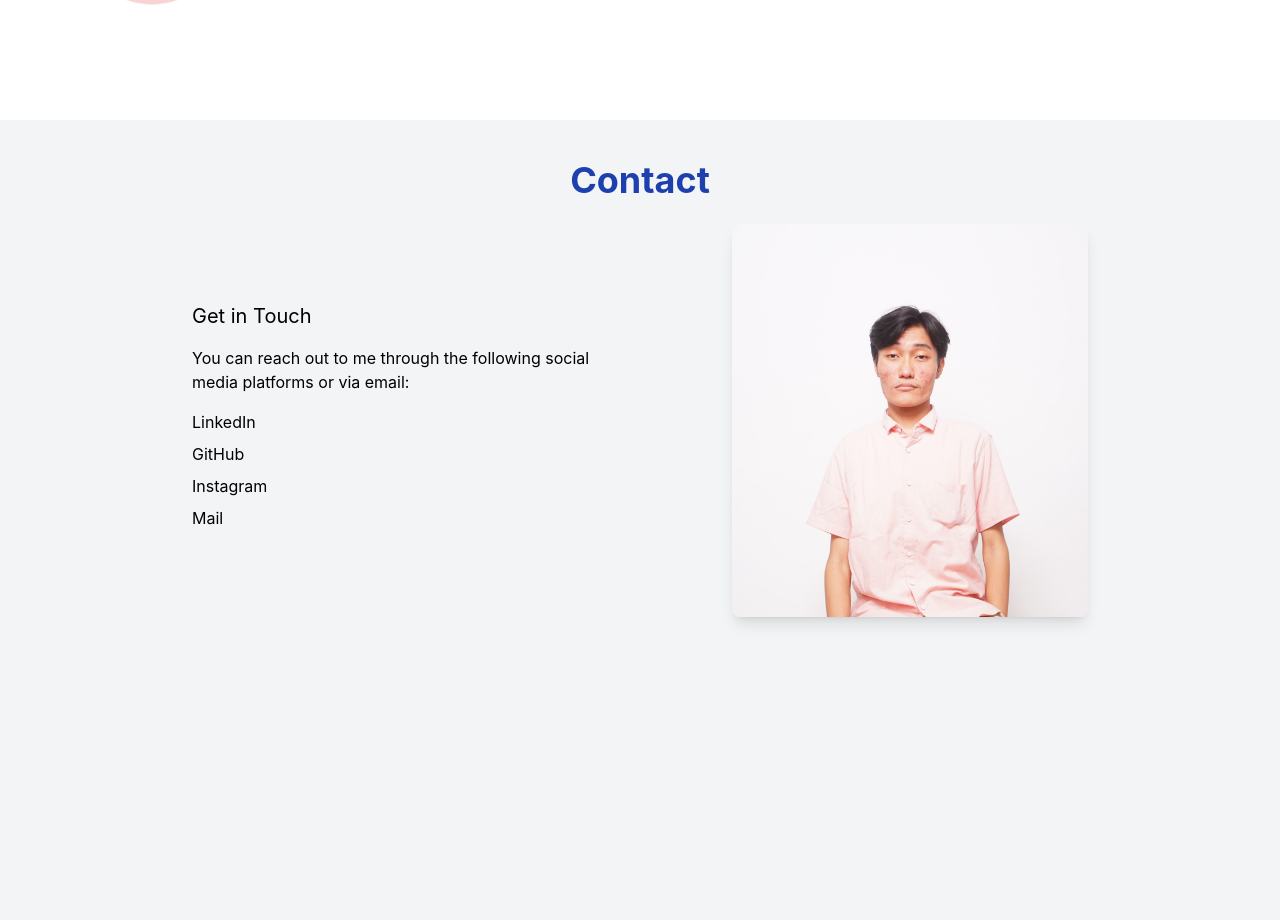
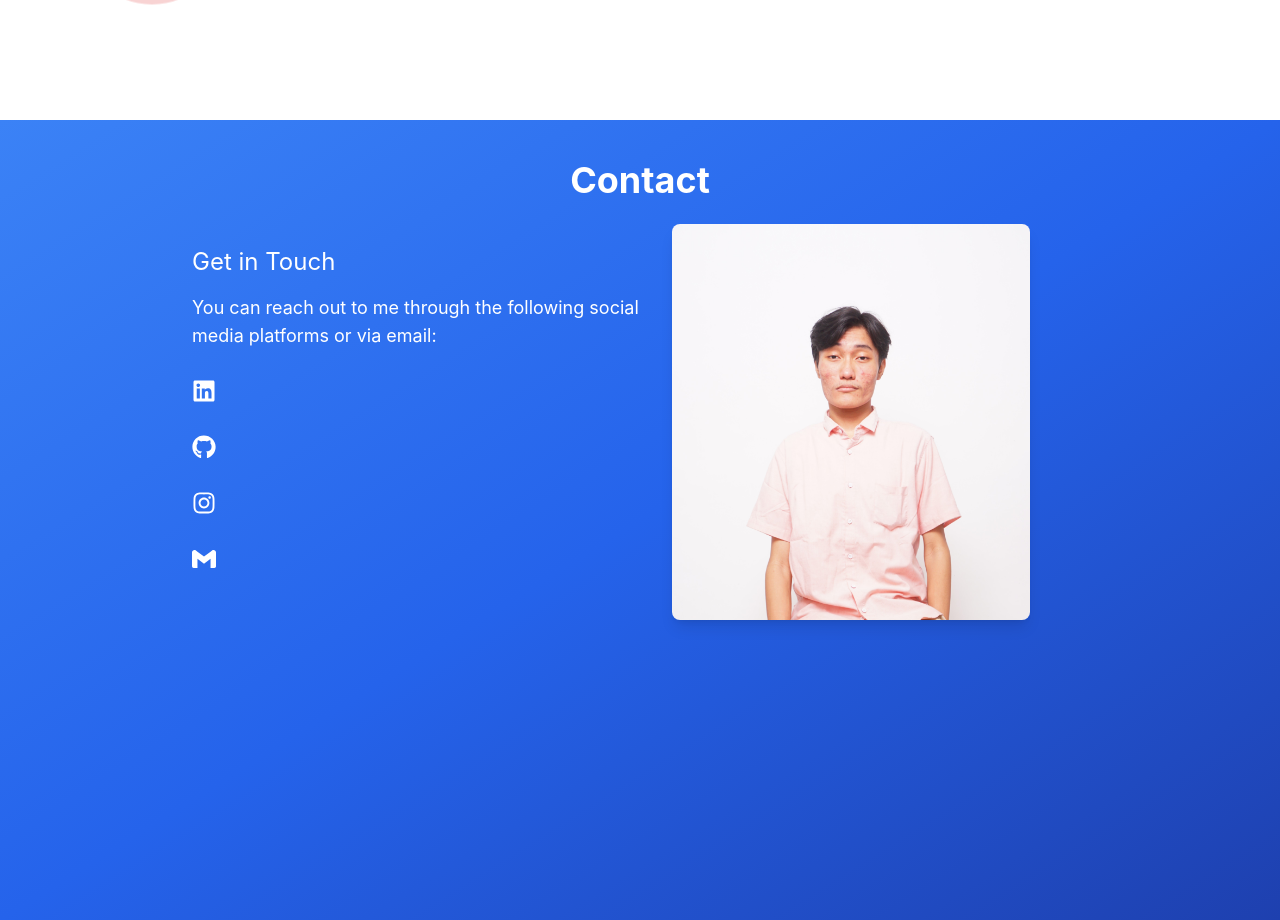
Before and after one commit to ARIMA71/My-Porto, a React (Create React App) app: page / in a window 1280 px wide. Shown: the part 2280-3200 px from the top of the page. Built offline with nearby package versions, Linux system fonts and the light colour scheme.

Commit message:
make some improvement at contact

```diff
--- a/package.json
+++ b/package.json
@@ -6,6 +6,7 @@
     "cra-template": "1.2.0",
     "react": "^18.3.1",
     "react-dom": "^18.3.1",
+    "react-icons": "^5.4.0",
     "react-scripts": "5.0.1",
     "web-vitals": "^4.2.4"
   },
@@ -17,9 +18,7 @@
     "predeploy": "npm run build",
     "deploy": "gh-pages -d build"
   },
-
   "homepage": "http://ARIMA71.github.io/My-Porto",
-
   "eslintConfig": {
     "extends": [
       "react-app",
--- a/src/components/contact.js
+++ b/src/components/contact.js
@@ -1,22 +1,42 @@
 import React from 'react';
+import { FaLinkedin } from "react-icons/fa";
+import { FaGithub } from "react-icons/fa";
+import { FaInstagram } from "react-icons/fa";
+import { SiGmail } from "react-icons/si";
 import contactImage from '../assets/port.JPG';
 
 const Contact = () => {
   return (
-    <section id="contact" className="text-black min-h-screen bg-gray-100 py-10 flex flex-col items-center">
-      <h2 className="text-4xl font-bold text-center mb-6 text-blue-800">Contact</h2>
+    <section id="contact" className="text-white min-h-screen bg-gradient-to-br from-blue-500 via-blue-600 to-blue-800 py-10 flex flex-col items-center">
+      <h2 className="text-4xl font-bold text-center mb-6">Contact</h2>
       <div className="w-full max-w-4xl flex flex-col md:flex-row items-center">
         <div className="w-full md:w-1/2 mb-8 md:mb-0 md:mr-8 text-center md:text-left">
-          <h3 className="text-xl mb-4">Get in Touch</h3>
-          <p className="mb-4">You can reach out to me through the following social media platforms or via email:</p>
-          <ul className="list-none text-black">
-            <li className="mb-2"><a href="https://www.linkedin.com/in/abel-bima-26a82a25b/" className="hover:text-blue-700" target="_blank" rel="noopener noreferrer">LinkedIn</a></li>
-            <li className="mb-2"><a href="https://github.com/ARIMA71" className="hover:text-blue-700" target="_blank" rel="noopener noreferrer">GitHub</a></li>
-            <li className="mb-2"><a href="https://instagram.com/abel_bima" className="hover:text-blue-700" target="_blank" rel="noopener noreferrer">Instagram</a></li>
-            <li className="mb-2"><a href="mailto:abelbima4713@gmail.com" className="hover:text-blue-700" target="_blank" rel="noopener noreferrer">Mail</a></li>
+          <h3 className="text-2xl mb-4">Get in Touch</h3>
+          <p className="mb-6 text-lg">You can reach out to me through the following social media platforms or via email:</p>
+          <ul className="list-none">
+            <li className="mb-6 text-2xl">
+              <a href="https://www.linkedin.com/in/abel-bima-26a82a25b/" className="hover:text-blue-400" target="_blank" rel="noopener noreferrer">
+                <FaLinkedin className="inline-block" />
+              </a>
+            </li>
+            <li className="mb-6 text-2xl">
+              <a href="https://github.com/ARIMA71" className="hover:text-blue-400" target="_blank" rel="noopener noreferrer">
+                <FaGithub className="inline-block" />
+              </a>
+            </li>
+            <li className="mb-6 text-2xl">
+              <a href="https://instagram.com/abel_bima" className="hover:text-blue-400" target="_blank" rel="noopener noreferrer">
+                <FaInstagram className="inline-block" />
+              </a>
+            </li>
+            <li className="mb-6 text-2xl">
+              <a href="mailto:abelbima4713@gmail.com" className="hover:text-blue-400" target="_blank" rel="noopener noreferrer">
+                <SiGmail className="inline-block" />
+              </a>
+            </li>
           </ul>
         </div>
-        <div className="w-full md:w-2/5 ml-16">
+        <div className="w-full md:w-2/5">
           <img src={contactImage} alt="Contact" className="rounded-lg shadow-lg w-full h-auto object-cover" />
         </div>
       </div>
```
Also changed, not shown: 1 other file (tests, documents, lock files or other folders).
